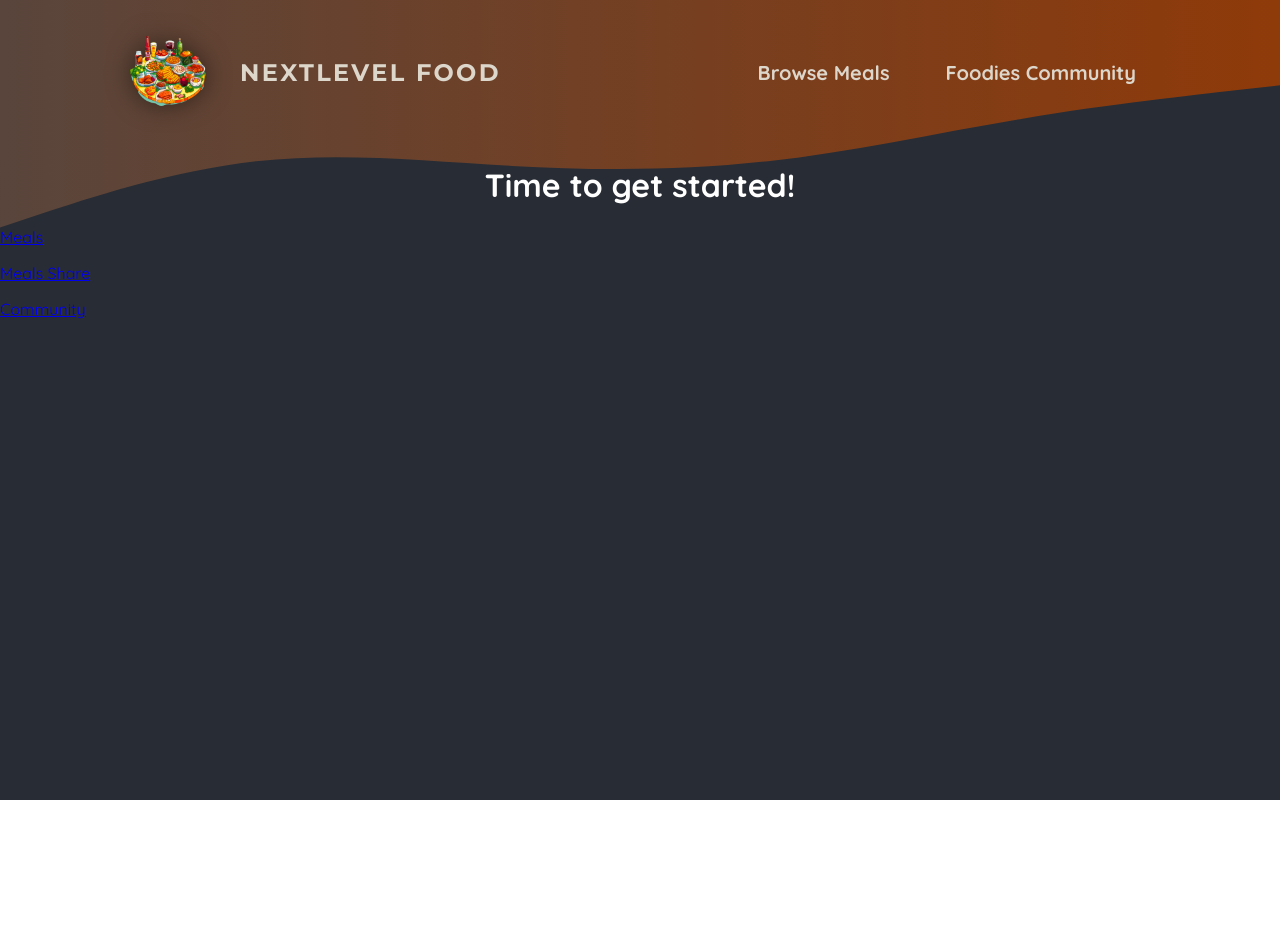
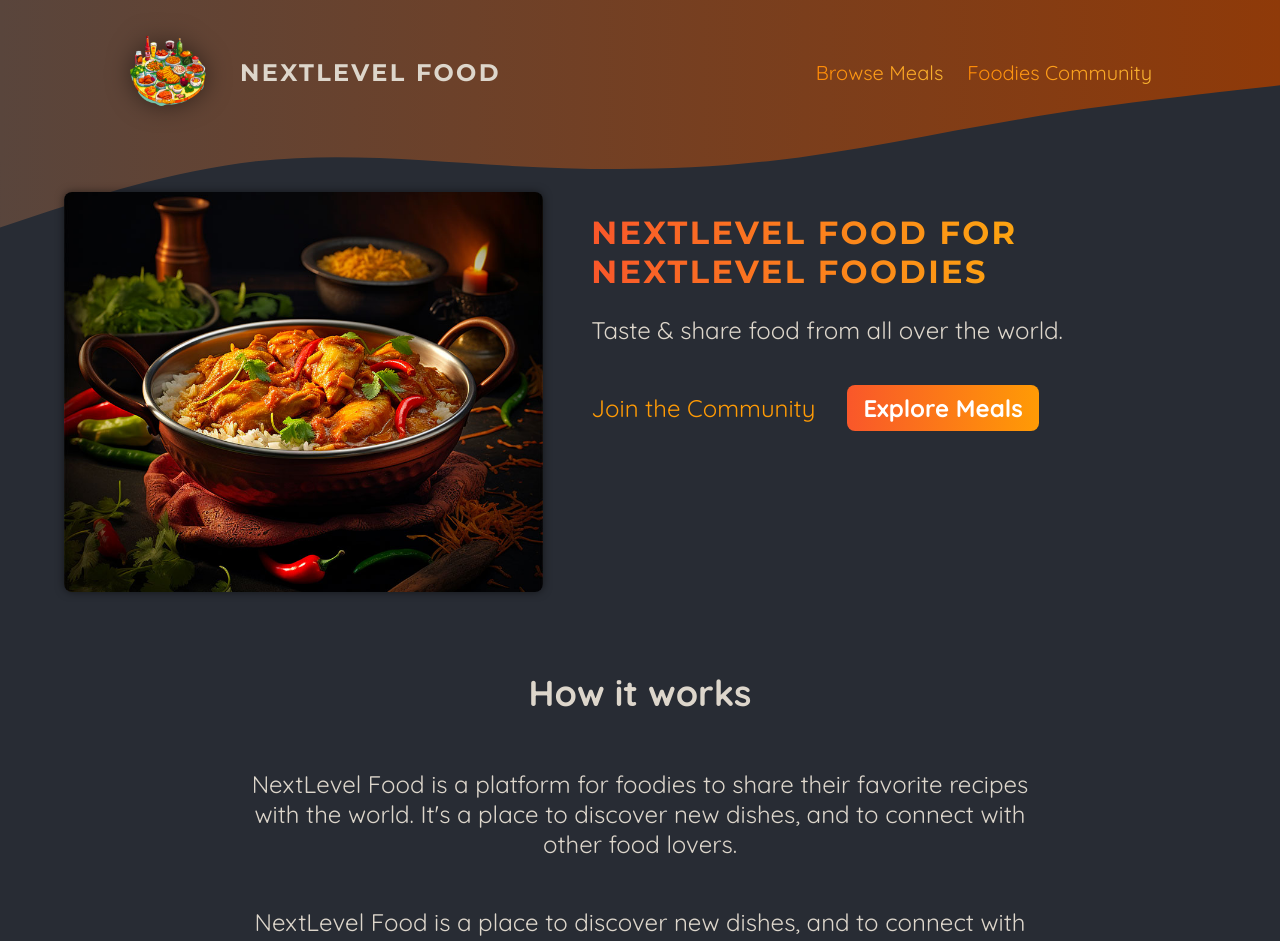
Before and after one commit to danyczech/foodies-project, a Next.js app: page / in a window 1280 px wide. Shown: the top 941 px of the page. Before the commit the page ends 800 px from the top, so only its background shows below. Built offline with nearby package versions, Linux system fonts and the light colour scheme.

Commit message:
use client components

```diff
--- /dev/null
+++ b/app/community/page.module.css
@@ -0,0 +1,61 @@
+.header {
+    gap: 3rem;
+    margin: 3rem auto 5rem auto;
+    width: 90%;
+    max-width: 75rem;
+    color: #ddd6cb;
+    font-size: 1.5rem;
+    text-align: center;
+  }
+
+  .header h1 {
+    font-family: 'Montserrat', sans-serif;
+  }
+
+  .highlight {
+    background: linear-gradient(90deg, #f9572a, #ff8a05);
+    background-clip: text;
+    -webkit-background-clip: text;
+    -webkit-text-fill-color: transparent;
+  }
+
+  .main {
+    width: 90%;
+    max-width: 40rem;
+    margin: 0 auto;
+    text-align: center;
+  }
+
+  .main h2 {
+    font-family: 'Montserrat', sans-serif;
+    font-size: 2rem;
+    margin-bottom: 3rem;
+    color: #ddd6cb;
+  }
+
+  .perks {
+    list-style: none;
+    margin: 3rem 0;
+    padding: 0;
+  }
+
+  .perks li {
+    display: flex;
+    flex-direction: column;
+    align-items: center;
+    gap: 2rem;
+  }
+
+  .perks img {
+    width: 8rem;
+    height: 8rem;
+    object-fit: contain;
+  }
+
+  .perks p {
+    font-family: 'Montserrat', sans-serif;
+    font-size: 1.5rem;
+    font-weight: bold;
+    margin: 0;
+    color: #ddd6cb;
+  }
--- a/app/page.js
+++ b/app/page.js
@@ -1,15 +1,55 @@
-import Link from "next/link";
+import Link from 'next/link';
+import ImageSlideshow from '@/components/images/image-slideshow';
 
-export default function Home() {
+import styles from './page.module.css';
+
+const Home = () => {
   return (
-  <main>
-      <h1 style={{ color: 'white', textAlign: 'center' }}>
-        Time to get started!
-      </h1>
+    <>
+      <header className={styles.header}>
+        <div className={styles.slideshow}>
+          <ImageSlideshow />
+        </div>
+        <div>
+          <div className={styles.hero}>
+            <h1>NextLevel Food for NextLevel Foodies</h1>
+            <p>Taste & share food from all over the world.</p>
+          </div>
+          <div className={styles.cta}>
+            <Link href="/community">Join the Community</Link>
+            <Link href="/meals">Explore Meals</Link>
+          </div>
+        </div>
+      </header>
+      <main>
+        <section className={styles.section}>
+          <h2>How it works</h2>
+          <p>
+            NextLevel Food is a platform for foodies to share their favorite
+            recipes with the world. It&apos;s a place to discover new dishes, and to
+            connect with other food lovers.
+          </p>
+          <p>
+            NextLevel Food is a place to discover new dishes, and to connect
+            with other food lovers.
+          </p>
+        </section>
 
-      <p><Link href="/meals">Meals</Link></p>
-      <p><Link href="/meals/share">Meals Share </Link></p>
-      <p><Link href="/community">Community</Link></p>
-    </main>
+        <section className={styles.section}>
+          <h2>Why NextLevel Food?</h2>
+          <p>
+            NextLevel Food is a platform for foodies to share their favorite
+            recipes with the world. It&apos;s a place to discover new dishes, and to
+            connect with other food lovers.
+          </p>
+          <p>
+            NextLevel Food is a place to discover new dishes, and to connect
+            with other food lovers.
+          </p>
+        </section>
+      </main>
+    </>
   );
 }
+
+export default Home;
--- /dev/null
+++ b/app/page.module.css
@@ -0,0 +1,75 @@
+.header {
+    display: flex;
+    gap: 3rem;
+    margin: 3rem auto;
+    width: 90%;
+    max-width: 75rem;
+  }
+
+  .slideshow {
+    width: 40rem;
+    height: 25rem;
+  }
+
+  .hero {
+    color: #ddd6cb;
+    font-size: 1.5rem;
+  }
+
+  .hero h1 {
+    font-size: 2rem;
+    font-weight: bold;
+    font-family: 'Montserrat', sans-serif;
+    letter-spacing: 0.15rem;
+    text-transform: uppercase;
+    background: linear-gradient(90deg, #f9572a, #ffc905);
+    background-clip: text;
+    -webkit-background-clip: text;
+    -webkit-text-fill-color: transparent;
+  }
+
+  .cta {
+    font-size: 1.5rem;
+    display: flex;
+    gap: 1rem;
+  }
+
+  .cta a {
+    display: inline-block;
+    margin-top: 1rem;
+    padding: 0.5rem 1rem;
+    border-radius: 0.5rem;
+    background: linear-gradient(90deg, #f9572a, #ff9b05);
+    color: #ffffff;
+    font-weight: bold;
+    text-decoration: none;
+  }
+
+  .cta a:hover,
+  .cta a:active {
+    background: linear-gradient(90deg, #fd4715, #f9b241);
+  }
+
+  .cta a:first-child {
+    background: transparent;
+    font-weight: normal;
+    color: #ff9b05;
+    padding-left: 0;
+  }
+
+  .cta a:first-child:hover,
+  .cta a:first-child:active {
+    background: transparent;
+    color: #f9b241;
+  }
+
+  .section {
+    display: flex;
+    flex-direction: column;
+    color: #ddd6cb;
+    font-size: 1.5rem;
+    max-width: 50rem;
+    width: 90%;
+    margin: 2rem auto;
+    text-align: center;
+  }
--- /dev/null
+++ b/components/images/image-slideshow.js
@@ -0,0 +1,52 @@
+"use client";
+
+import { useEffect, useState } from 'react';
+import Image from 'next/image';
+
+import burgerImg from '@/assets/burger.jpg';
+import curryImg from '@/assets/curry.jpg';
+import dumplingsImg from '@/assets/dumplings.jpg';
+import macncheeseImg from '@/assets/macncheese.jpg';
+import pizzaImg from '@/assets/pizza.jpg';
+import schnitzelImg from '@/assets/schnitzel.jpg';
+import tomatoSaladImg from '@/assets/tomato-salad.jpg';
+import styles from './image-slideshow.module.css';
+
+const images = [
+  { image: burgerImg, alt: 'A delicious, juicy burger' },
+  { image: curryImg, alt: 'A delicious, spicy curry' },
+  { image: dumplingsImg, alt: 'Steamed dumplings' },
+  { image: macncheeseImg, alt: 'Mac and cheese' },
+  { image: pizzaImg, alt: 'A delicious pizza' },
+  { image: schnitzelImg, alt: 'A delicious schnitzel' },
+  { image: tomatoSaladImg, alt: 'A delicious tomato salad' },
+];
+
+const ImageSlideshow = () => {
+  const [currentImageIndex, setCurrentImageIndex] = useState(0);
+
+  useEffect(() => {
+    const interval = setInterval(() => {
+      setCurrentImageIndex((prevIndex) =>
+        prevIndex < images.length - 1 ? prevIndex + 1 : 0
+      );
+    }, 5000);
+
+    return () => clearInterval(interval);
+  }, []);
+
+  return (
+    <div className={styles.slideshow}>
+      {images.map((image, index) => (
+        <Image
+          key={index}
+          src={image.image}
+          className={index === currentImageIndex ? styles.active : ''}
+          alt={image.alt}
+        />
+      ))}
+    </div>
+  );
+}
+
+export default ImageSlideshow;
--- /dev/null
+++ b/components/images/image-slideshow.module.css
@@ -0,0 +1,26 @@
+.slideshow {
+    position: relative;
+    width: 100%;
+    height: 100%;
+    border-radius: 8px;
+    overflow: hidden;
+    box-shadow: 0 0 0.5rem rgba(0, 0, 0, 0.5);
+  }
+
+  .slideshow img {
+    width: 100%;
+    height: 100%;
+    object-fit: cover;
+    position: absolute;
+    top: 0;
+    left: 0;
+    opacity: 0;
+    transform: scale(1.1) translateX(-1rem) rotate(-5deg);
+    transition: all 0.5s ease-in-out;
+  }
+
+  .slideshow .active {
+    z-index: 1;
+    opacity: 1;
+    transform: scale(1) translateX(0) rotate(0);
+  }
--- a/components/main-header/main-header.js
+++ b/components/main-header/main-header.js
@@ -1,6 +1,7 @@
 import Link from "next/link";
 import Image from "next/image";
 import MainHeaderBackground from "./main-header-background";
+import NavLink from "./nav-link";
 
 import logoImg from '@/assets/logo.png';
 import styles from './main-header.module.css';
@@ -18,10 +19,10 @@
       <nav className={styles.nav}>
         <ul>
             <li>
-                <Link href="/meals">Browse Meals</Link>
+                <NavLink href="/meals">Browse Meals</NavLink>
             </li>
             <li>
-                <Link href="/community">Foodies Community</Link>
+                <NavLink href="/community">Foodies Community</NavLink>
             </li>
         </ul>
       </nav>
--- a/components/main-header/main-header.module.css
+++ b/components/main-header/main-header.module.css
@@ -21,30 +21,6 @@
     font-size: 1.25rem;
   }
 
-  .nav a {
-    text-decoration: none;
-    color: #ddd6cb;
-    font-weight: bold;
-    padding: 0.5rem 1rem;
-    border-radius: 0.5rem;
-  }
-
-  .nav a:hover,
-  .nav a:active {
-    background: linear-gradient(90deg, #ff8a05, #f9b331);
-    background-clip: text;
-    -webkit-background-clip: text;
-    -webkit-text-fill-color: transparent;
-    text-shadow: 0 0 18px rgba(248, 190, 42, 0.8);
-  }
-
-  .active {
-    background: linear-gradient(90deg, #ff8a05, #f9b331);
-    background-clip: text;
-    -webkit-background-clip: text;
-    -webkit-text-fill-color: transparent;
-  }
-
   .logo {
     display: flex;
     align-items: center;
--- /dev/null
+++ b/components/main-header/nav-link.js
@@ -0,0 +1,17 @@
+"use client";
+
+import Link from "next/link";
+import { usePathname } from "next/navigation";
+import styles from "./nav-link.module.css";
+
+const NavLink = ({href, children}) => {
+    const path = usePathname();
+return(
+    <Link href={href}
+     className={path.startsWith(href) ? `${styles.link} ${styles.active}` : styles.active }>
+        {children}
+    </Link>
+)
+}
+
+export default NavLink;
--- /dev/null
+++ b/components/main-header/nav-link.module.css
@@ -0,0 +1,14 @@
+.nav a:active {
+    background: linear-gradient(90deg, #ff8a05, #f9b331);
+    background-clip: text;
+    -webkit-background-clip: text;
+    -webkit-text-fill-color: transparent;
+    text-shadow: 0 0 18px rgba(248, 190, 42, 0.8);
+  }
+
+  .active {
+    background: linear-gradient(90deg, #ff8a05, #f9b331);
+    background-clip: text;
+    -webkit-background-clip: text;
+    -webkit-text-fill-color: transparent;
+  }
```
Also changed, not shown: app/community/page.js (+38 -1 lines).
